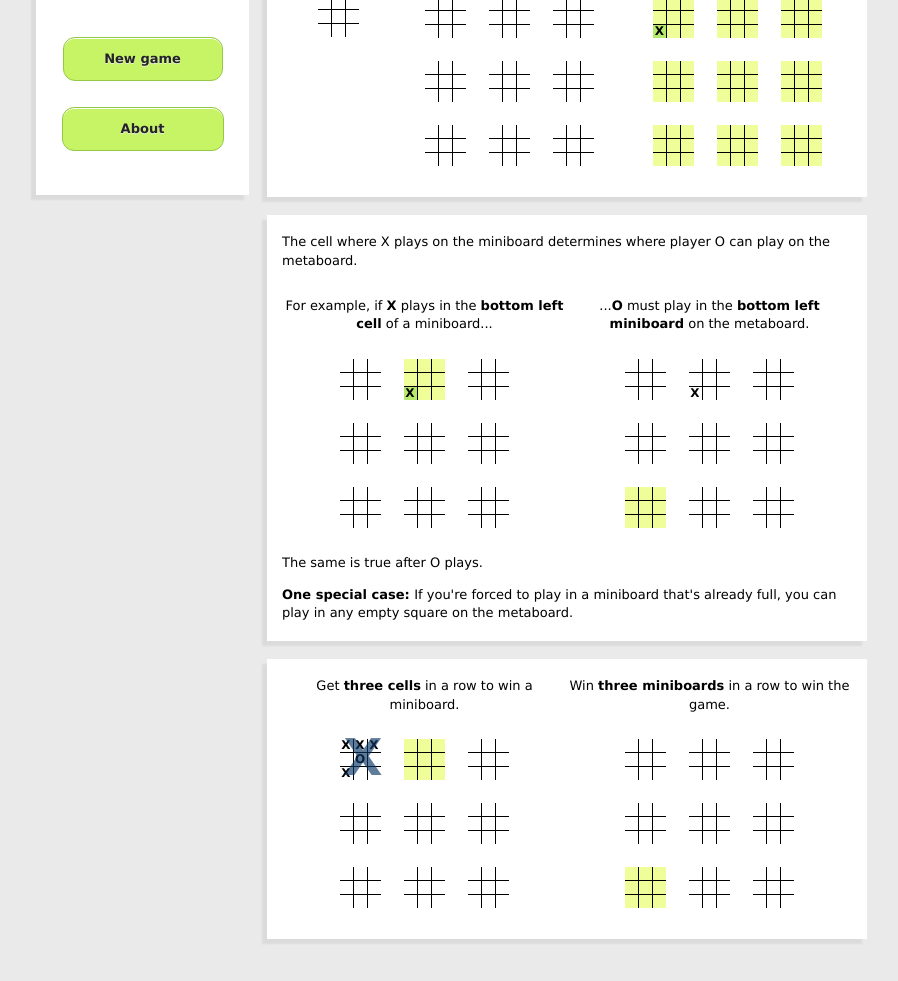
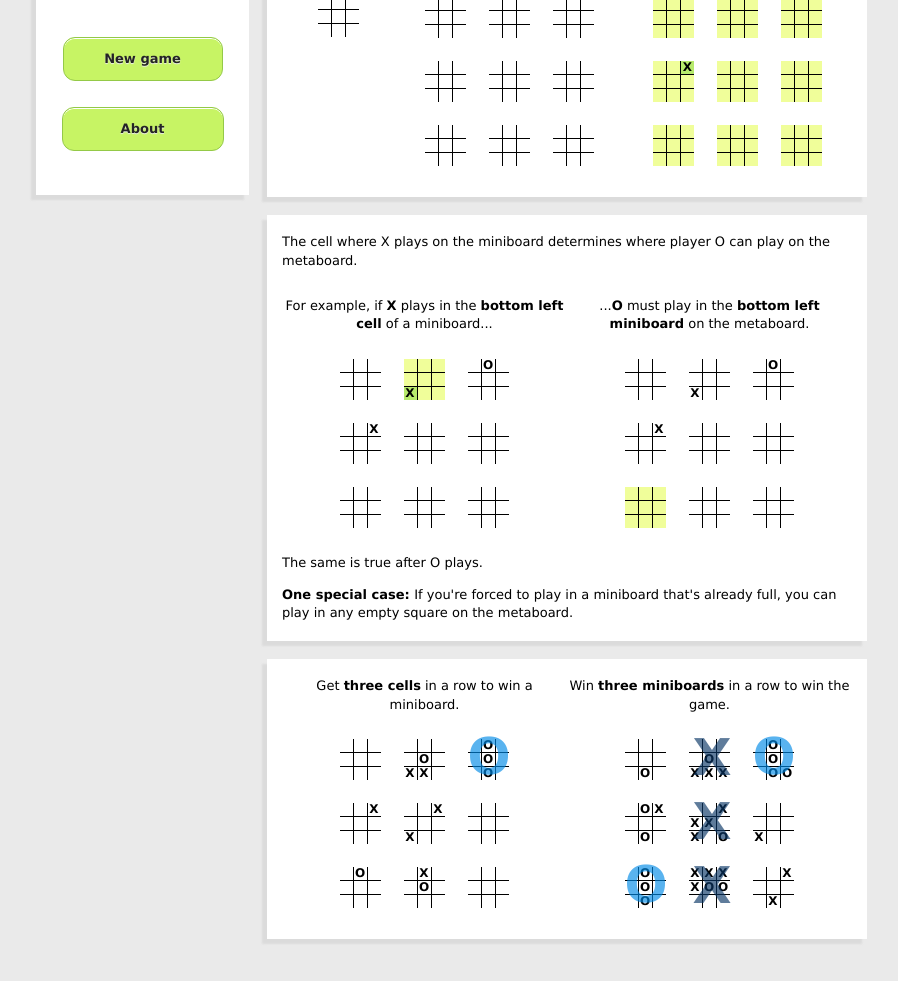
Before and after one commit to vbrown608/metaTicTacToe, a plain HTML site: page src/index.html in a window 1280 px wide. Shown: the part 119-1100 px from the top of the page, without its empty margins (184-1082 px from the left). Drawn offline with Linux system fonts and the light colour scheme.

Commit message:
Filled out examples to finish the instructions. Launched v2!

```diff
--- a/src/css/styles.css
+++ b/src/css/styles.css
@@ -148,7 +148,7 @@ div.info {
 }
 
 #game-link {
-	width: 250px;
+	width: 350px;
 	font: inherit;
 	padding: 1px 3px;
 }
--- a/src/index.html
+++ b/src/index.html
@@ -168,7 +168,7 @@
 						<div class='m l cell playable'></div>
 						<div class='m c cell playable'></div>
 						<div class='m r cell playable'></div>
-						<div class='b l cell playable hover'>X</div>
+						<div class='b l cell playable'></div>
 						<div class='b c cell playable'></div>
 						<div class='b r cell playable'></div>
 					  </div>
@@ -201,7 +201,7 @@
 					  	<div class='mark'></div>
 						<div class='t l cell playable'></div>
 						<div class='t c cell playable'></div>
-						<div class='t r cell playable'></div>
+						<div class='t r cell playable hover'>X</div>
 						<div class='m l cell playable'></div>
 						<div class='m c cell playable'></div>
 						<div class='m r cell playable'></div>
@@ -312,7 +312,7 @@
 					  <div class='board'>
 					  	<div class='mark'></div>
 						<div class='t l cell'></div>
-						<div class='t c cell'></div>
+						<div class='t c cell'>O</div>
 						<div class='t r cell'></div>
 						<div class='m l cell'></div>
 						<div class='m c cell'></div>
@@ -326,7 +326,7 @@
 					  	<div class='mark'></div>
 						<div class='t l cell'></div>
 						<div class='t c cell'></div>
-						<div class='t r cell'></div>
+						<div class='t r cell'>X</div>
 						<div class='m l cell'></div>
 						<div class='m c cell'></div>
 						<div class='m r cell'></div>
@@ -433,7 +433,7 @@
 					  <div class='board'>
 					  	<div class='mark'></div>
 						<div class='t l cell'></div>
-						<div class='t c cell'></div>
+						<div class='t c cell'>O</div>
 						<div class='t r cell'></div>
 						<div class='m l cell'></div>
 						<div class='m c cell'></div>
@@ -447,7 +447,7 @@
 					  	<div class='mark'></div>
 						<div class='t l cell'></div>
 						<div class='t c cell'></div>
-						<div class='t r cell'></div>
+						<div class='t r cell'>X</div>
 						<div class='m l cell'></div>
 						<div class='m c cell'></div>
 						<div class='m r cell'></div>
@@ -532,29 +532,16 @@
 			  		<p>Get <b>three cells</b> in a row to win a miniboard.</p>
 				  	<div class='metaboard'>
 					  <div class='board'>
-					  	<div class='mark X'>X</div>
-						<div class='t l cell'>X</div>
-						<div class='t c cell'>X</div>
-						<div class='t r cell'>X</div>
+					  	<div class='mark'></div>
+						<div class='t l cell'></div>
+						<div class='t c cell'></div>
+						<div class='t r cell'></div>
 						<div class='m l cell'></div>
-						<div class='m c cell'>O</div>
+						<div class='m c cell'></div>
 						<div class='m r cell'></div>
-						<div class='b l cell'>X</div>
+						<div class='b l cell'></div>
 						<div class='b c cell'></div>
 						<div class='b r cell'></div>
-					  </div>
-
-					  <div class='board'>
-					  	<div class='mark'></div>
-						<div class='t l cell playable'></div>
-						<div class='t c cell playable'></div>
-						<div class='t r cell playable'></div>
-						<div class='m l cell playable'></div>
-						<div class='m c cell playable'></div>
-						<div class='m r cell playable'></div>
-						<div class='b l cell playable'></div>
-						<div class='b c cell playable'></div>
-						<div class='b r cell playable'></div>
 					  </div>
 
 					  <div class='board'>
@@ -563,9 +550,48 @@
 						<div class='t c cell'></div>
 						<div class='t r cell'></div>
 						<div class='m l cell'></div>
+						<div class='m c cell'>O</div>
+						<div class='m r cell'></div>
+						<div class='b l cell'>X</div>
+						<div class='b c cell'>X</div>
+						<div class='b r cell'></div>
+					  </div>
+
+					  <div class='board'>
+					  	<div class='mark O'>O</div>
+						<div class='t l cell'></div>
+						<div class='t c cell'>O</div>
+						<div class='t r cell'></div>
+						<div class='m l cell'></div>
+						<div class='m c cell'>O</div>
+						<div class='m r cell'></div>
+						<div class='b l cell'></div>
+						<div class='b c cell'>O</div>
+						<div class='b r cell'></div>
+					  </div>
+
+					  <div class='board'>
+					  	<div class='mark'></div>
+						<div class='t l cell'></div>
+						<div class='t c cell'></div>
+						<div class='t r cell'>X</div>
+						<div class='m l cell'></div>
 						<div class='m c cell'></div>
 						<div class='m r cell'></div>
 						<div class='b l cell'></div>
+						<div class='b c cell'></div>
+						<div class='b r cell'></div>
+					  </div>
+
+					  <div class='board'>
+					  	<div class='mark'></div>
+						<div class='t l cell'></div>
+						<div class='t c cell'></div>
+						<div class='t r cell'>X</div>
+						<div class='m l cell'></div>
+						<div class='m c cell'></div>
+						<div class='m r cell'></div>
+						<div class='b l cell'>X</div>
 						<div class='b c cell'></div>
 						<div class='b r cell'></div>
 					  </div>
@@ -586,7 +612,7 @@
 					  <div class='board'>
 					  	<div class='mark'></div>
 						<div class='t l cell'></div>
-						<div class='t c cell'></div>
+						<div class='t c cell'>O</div>
 						<div class='t r cell'></div>
 						<div class='m l cell'></div>
 						<div class='m c cell'></div>
@@ -599,36 +625,10 @@
 					  <div class='board'>
 					  	<div class='mark'></div>
 						<div class='t l cell'></div>
-						<div class='t c cell'></div>
+						<div class='t c cell'>X</div>
 						<div class='t r cell'></div>
 						<div class='m l cell'></div>
-						<div class='m c cell'></div>
-						<div class='m r cell'></div>
-						<div class='b l cell'></div>
-						<div class='b c cell'></div>
-						<div class='b r cell'></div>
-					  </div>
-
-					  <div class='board'>
-					  	<div class='mark'></div>
-						<div class='t l cell'></div>
-						<div class='t c cell'></div>
-						<div class='t r cell'></div>
-						<div class='m l cell'></div>
-						<div class='m c cell'></div>
-						<div class='m r cell'></div>
-						<div class='b l cell'></div>
-						<div class='b c cell'></div>
-						<div class='b r cell'></div>
-					  </div>
-
-					  <div class='board'>
-					  	<div class='mark'></div>
-						<div class='t l cell'></div>
-						<div class='t c cell'></div>
-						<div class='t r cell'></div>
-						<div class='m l cell'></div>
-						<div class='m c cell'></div>
+						<div class='m c cell'>O</div>
 						<div class='m r cell'></div>
 						<div class='b l cell'></div>
 						<div class='b c cell'></div>
@@ -661,8 +661,60 @@
 						<div class='m c cell'></div>
 						<div class='m r cell'></div>
 						<div class='b l cell'></div>
+						<div class='b c cell'>O</div>
+						<div class='b r cell'></div>
+					  </div>
+
+					  <div class='board'>
+					  	<div class='mark X'>X</div>
+						<div class='t l cell'></div>
+						<div class='t c cell'></div>
+						<div class='t r cell'></div>
+						<div class='m l cell'></div>
+						<div class='m c cell'>O</div>
+						<div class='m r cell'></div>
+						<div class='b l cell'>X</div>
+						<div class='b c cell'>X</div>
+						<div class='b r cell'>X</div>
+					  </div>
+
+					  <div class='board'>
+					  	<div class='mark O'>O</div>
+						<div class='t l cell'></div>
+						<div class='t c cell'>O</div>
+						<div class='t r cell'></div>
+						<div class='m l cell'></div>
+						<div class='m c cell'>O</div>
+						<div class='m r cell'></div>
+						<div class='b l cell'></div>
+						<div class='b c cell'>O</div>
+						<div class='b r cell'>O</div>
+					  </div>
+
+					  <div class='board'>
+					  	<div class='mark'></div>
+						<div class='t l cell'></div>
+						<div class='t c cell'>O</div>
+						<div class='t r cell'>X</div>
+						<div class='m l cell'></div>
+						<div class='m c cell'></div>
+						<div class='m r cell'></div>
+						<div class='b l cell'></div>
+						<div class='b c cell'>O</div>
+						<div class='b r cell'></div>
+					  </div>
+
+					  <div class='board'>
+					  	<div class='mark X'>X</div>
+						<div class='t l cell'></div>
+						<div class='t c cell'></div>
+						<div class='t r cell'>X</div>
+						<div class='m l cell'>X</div>
+						<div class='m c cell'>X</div>
+						<div class='m r cell'></div>
+						<div class='b l cell'>X</div>
 						<div class='b c cell'></div>
-						<div class='b r cell'></div>
+						<div class='b r cell'>O</div>
 					  </div>
 
 					  <div class='board'>
@@ -673,6 +725,32 @@
 						<div class='m l cell'></div>
 						<div class='m c cell'></div>
 						<div class='m r cell'></div>
+						<div class='b l cell'>X</div>
+						<div class='b c cell'></div>
+						<div class='b r cell'></div>
+					  </div>
+
+					  <div class='board'>
+					  	<div class='mark O'>O</div>
+						<div class='t l cell'></div>
+						<div class='t c cell'>O</div>
+						<div class='t r cell'></div>
+						<div class='m l cell'></div>
+						<div class='m c cell'>O</div>
+						<div class='m r cell'></div>
+						<div class='b l cell'></div>
+						<div class='b c cell'>O</div>
+						<div class='b r cell'></div>
+					  </div>
+
+					  <div class='board'>
+					  	<div class='mark X'>X</div>
+						<div class='t l cell'>X</div>
+						<div class='t c cell'>X</div>
+						<div class='t r cell'>X</div>
+						<div class='m l cell'>X</div>
+						<div class='m c cell'>O</div>
+						<div class='m r cell'>O</div>
 						<div class='b l cell'></div>
 						<div class='b c cell'></div>
 						<div class='b r cell'></div>
@@ -682,90 +760,12 @@
 					  	<div class='mark'></div>
 						<div class='t l cell'></div>
 						<div class='t c cell'></div>
-						<div class='t r cell'></div>
+						<div class='t r cell'>X</div>
 						<div class='m l cell'></div>
 						<div class='m c cell'></div>
 						<div class='m r cell'></div>
 						<div class='b l cell'></div>
-						<div class='b c cell'></div>
-						<div class='b r cell'></div>
-					  </div>
-
-					  <div class='board'>
-					  	<div class='mark'></div>
-						<div class='t l cell'></div>
-						<div class='t c cell'></div>
-						<div class='t r cell'></div>
-						<div class='m l cell'></div>
-						<div class='m c cell'></div>
-						<div class='m r cell'></div>
-						<div class='b l cell'></div>
-						<div class='b c cell'></div>
-						<div class='b r cell'></div>
-					  </div>
-
-					  <div class='board'>
-					  	<div class='mark'></div>
-						<div class='t l cell'></div>
-						<div class='t c cell'></div>
-						<div class='t r cell'></div>
-						<div class='m l cell'></div>
-						<div class='m c cell'></div>
-						<div class='m r cell'></div>
-						<div class='b l cell'></div>
-						<div class='b c cell'></div>
-						<div class='b r cell'></div>
-					  </div>
-
-					  <div class='board'>
-					  	<div class='mark'></div>
-						<div class='t l cell'></div>
-						<div class='t c cell'></div>
-						<div class='t r cell'></div>
-						<div class='m l cell'></div>
-						<div class='m c cell'></div>
-						<div class='m r cell'></div>
-						<div class='b l cell'></div>
-						<div class='b c cell'></div>
-						<div class='b r cell'></div>
-					  </div>
-
-					  <div class='board'>
-					  	<div class='mark'></div>
-						<div class='t l cell playable'></div>
-						<div class='t c cell playable'></div>
-						<div class='t r cell playable'></div>
-						<div class='m l cell playable'></div>
-						<div class='m c cell playable'></div>
-						<div class='m r cell playable'></div>
-						<div class='b l cell playable'></div>
-						<div class='b c cell playable'></div>
-						<div class='b r cell playable'></div>
-					  </div>
-
-					  <div class='board'>
-					  	<div class='mark'></div>
-						<div class='t l cell'></div>
-						<div class='t c cell'></div>
-						<div class='t r cell'></div>
-						<div class='m l cell'></div>
-						<div class='m c cell'></div>
-						<div class='m r cell'></div>
-						<div class='b l cell'></div>
-						<div class='b c cell'></div>
-						<div class='b r cell'></div>
-					  </div>
-
-					  <div class='board'>
-					  	<div class='mark'></div>
-						<div class='t l cell'></div>
-						<div class='t c cell'></div>
-						<div class='t r cell'></div>
-						<div class='m l cell'></div>
-						<div class='m c cell'></div>
-						<div class='m r cell'></div>
-						<div class='b l cell'></div>
-						<div class='b c cell'></div>
+						<div class='b c cell'>X</div>
 						<div class='b r cell'></div>
 					  </div>
 				  </div>
```
Also changed, not shown: src/game.html (+5 -5 lines), src/game.js (+2 -31 lines), 2 other files.
